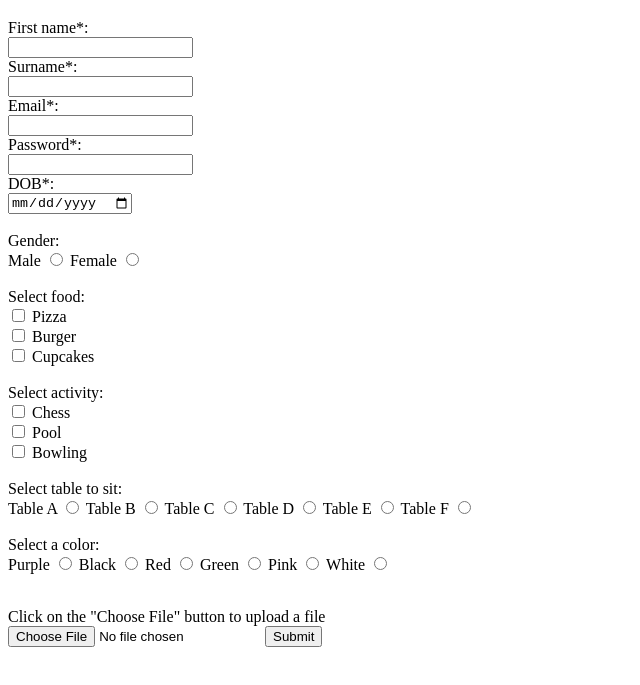
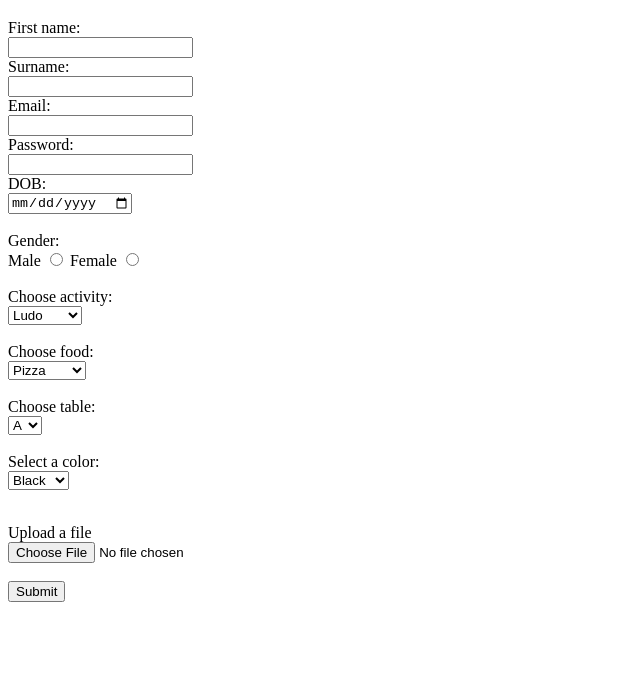
Before and after one commit to AhmedLukman/schoolwork, a plain HTML site: page party.html in a window 1280 px wide. Shown: the part 61-746 px from the top of the page, without its empty margins (0-640 px from the left). Drawn offline with Linux system fonts and the light colour scheme.

Commit message:
Update party.html

```diff
--- a/party.html
+++ b/party.html
@@ -1,3 +1,4 @@
+
 <!DOCTYPE html>
 <html lang="en">
 <head>
@@ -5,25 +6,26 @@
     <meta http-equiv="X-UA-Compatible" content="IE=edge">
     <meta name="viewport" content="width=device-width, initial-scale=1.0">
     <title>Party form</title>
+
 </head>
 <body>
     <h1>Party Form</h1>
     <form>
 
-        <label for="fname">First name*:</label><br>
-        <input type="text" id="fname"><br>
+        <label for="fname">First name:</label><br>
+        <input type="text" required id="fname"><br>
 
-        <label for="lname">Surname*:</label><br>
-        <input type="text" id="lname"><br>
+        <label for="lname">Surname:</label><br>
+        <input type="text" required id="lname"><br>
 
-        <label for="email">Email*:</label><br>
-        <input type="email" id="email"><br>
+        <label for="email">Email:</label><br>
+        <input type="email" required id="email"><br>
 
-        <label for="pass">Password*: </label><br>
-        <input type="password" name="" id="pass"><br>
+        <label for="pass">Password: </label><br>
+        <input type="password" required name="" id="pass"><br>
 
-        <label for="dob">DOB*: </label><br>
-        <input type="date" name="" id="dob"><br><br>
+        <label for="dob">DOB: </label><br>
+        <input type="date" name="" required id="dob"><br><br>
 
         <label>Gender: </label><br>
         <label for="r1">Male </label>
@@ -31,53 +33,46 @@
         <label for="r2">Female </label>
         <input type="radio" id="r2" name="any"> <br><br>
 
-        <label>Select food: </label><br>
-        <input type="checkbox" id="1" name="1">
-        <label for="1">Pizza</label><br>
-        <input type="checkbox" id="2" name="2">
-        <label for="2">Burger</label><br>
-        <input type="checkbox" id="3" name="3">
-        <label for="3">Cupcakes</label><br><br>
 
-        <label>Select activity: </label><br>
-        <input type="checkbox" id="1" name="1">
-        <label for="1">Chess</label><br>
-        <input type="checkbox" id="2" name="2">
-        <label for="2">Pool</label><br>
-        <input type="checkbox" id="3" name="3">
-        <label for="3">Bowling</label><br><br>
 
-        <label>Select table to sit: </label><br>
-        <label for="t1">Table A </label>
-        <input type="radio" id="t1" name="any">
-        <label for="t2">Table B </label>
-        <input type="radio" id="t2" name="any">
-        <label for="c2">Table C </label>
-        <input type="radio" id="t2" name="any">
-        <label for="c2">Table D </label>
-        <input type="radio" id="t2" name="any">
-        <label for="c2">Table E </label>
-        <input type="radio" id="t2" name="any">
-        <label for="c2">Table F </label>
-        <input type="radio" id="t2" name="any"> <br><br>
+        <label>Choose activity: </label><br>
+        <select name="Activity">
+			<option value="volvo">Ludo</option>
+			<option value="saab">Paintball</option>
+			<option value="opel">Bowling</option>
+		  </select> <br><br>
+
+		 <label>Choose food: </label><br>
+        <select name="Food">
+			<option value="volvo">Pizza</option>
+			<option value="saab">Burger</option>
+			<option value="opel">Hotdog</option>
+			<option value="audi">Lasagna</option>
+			<option value="audi">Apple pie</option>
+		  </select> <br><br>
+
+        <label>Choose table: </label><br>
+          <select name="Tables">
+			<option value="volvo">A</option>
+			<option value="saab">H</option>
+			<option value="opel">M</option>
+			<option value="audi">E</option>
+			<option value="audi">D</option>
+		  </select> <br><br>
 
         <label>Select a color: </label><br>
-        <label for="c1">Purple</label>
-        <input type="radio" id="c1" name="any1">
-        <label for="c2">Black </label>
-        <input type="radio" id="c2" name="any1">
-        <label for="c2">Red </label>
-        <input type="radio" id="c2" name="any1">
-        <label for="c2">Green</label>
-        <input type="radio" id="c2" name="any1">
-        <label for="c2">Pink</label>
-        <input type="radio" id="c2" name="any1">
-        <label for="c2">White</label>
-        <input type="radio" id="c2" name="any1"> <br><br>
+        <select name="Colours">
+			<option value="volvo">Black</option>
+			<option value="saab">White</option>
+			<option value="opel">Blue</option>
+			<option value="audi">Red</option>
+			<option value="audi">Yellow</option>
+		  </select> <br><br>
 
-        <p>Click on the "Choose File" button to upload a file<br>
+        <p>Upload a file<br>
         <input type="file" id=""
         name="">
+		<br><br>
         <input type="submit">
 
 
```
